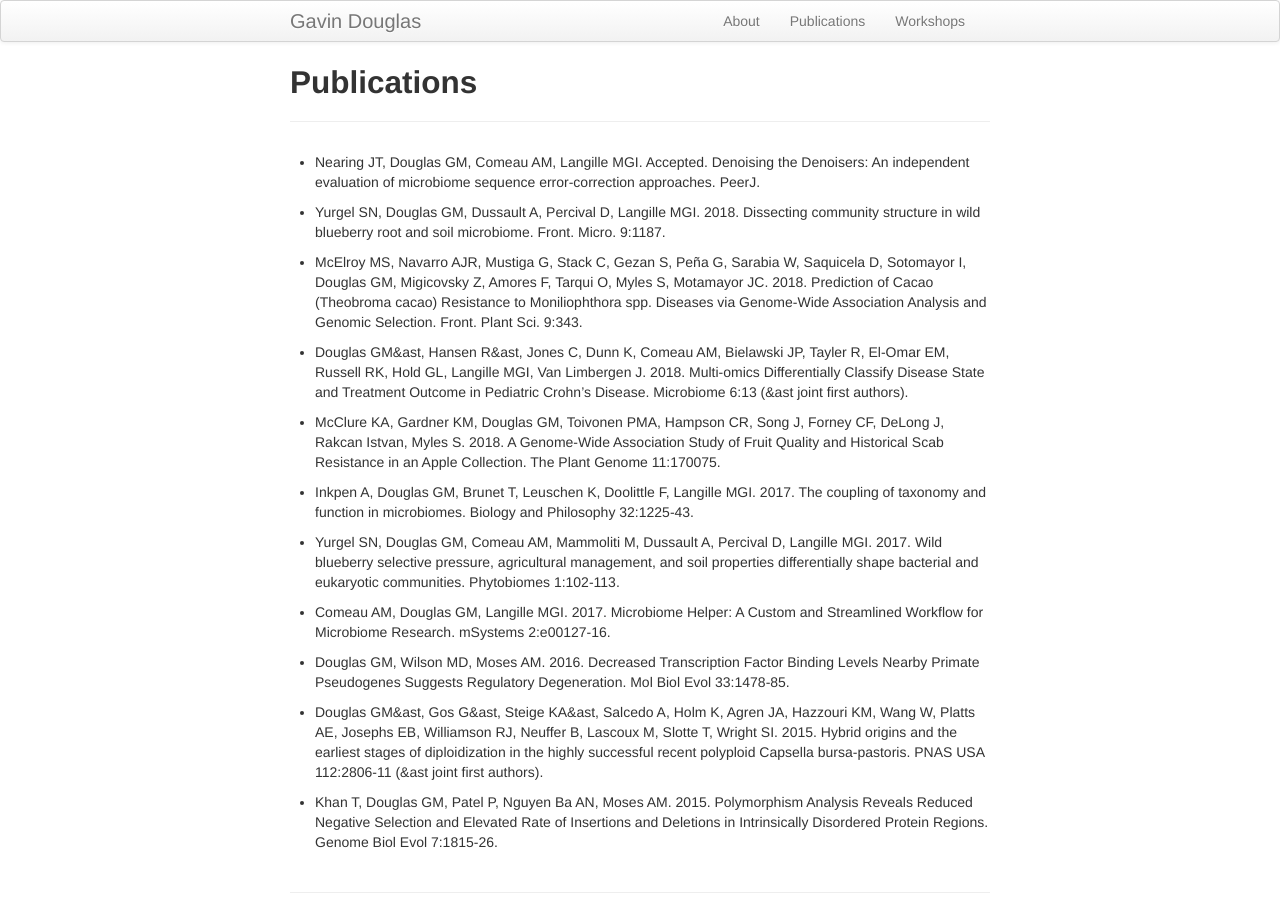
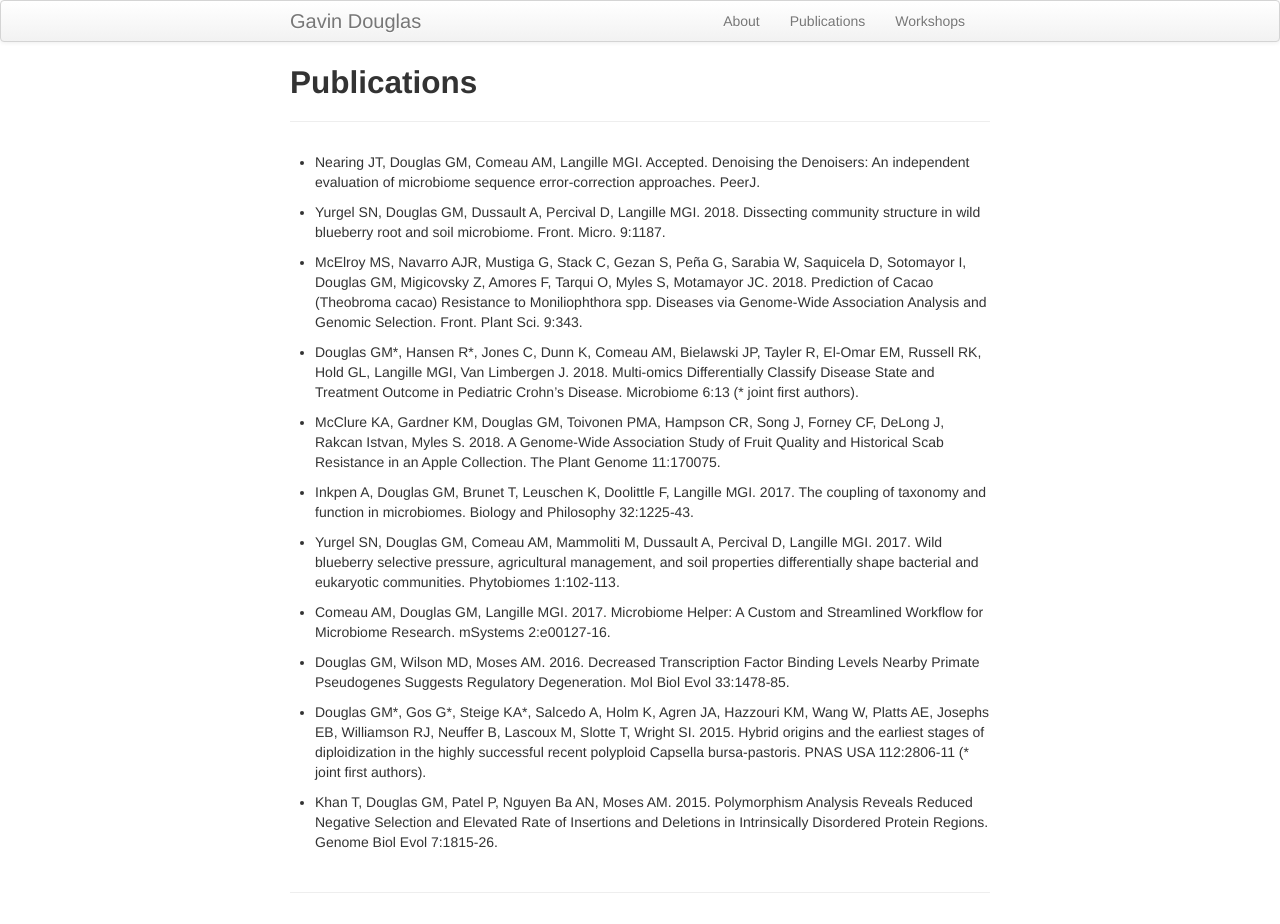
Before and after one commit to gavinmdouglas/gavinmdouglas.github.io, a Jekyll site: the page built from pages/publications.md, in a window 1280 px wide. Built offline with Jekyll 4.4.1, drawn with Linux system fonts in a browser that asks for light colours.

Commit message:
different asterisks fix

```diff
--- a/pages/publications.md
+++ b/pages/publications.md
@@ -9,7 +9,7 @@ title: Publications
 
 * McElroy MS, Navarro AJR, Mustiga G, Stack C, Gezan S, Peña G, Sarabia W, Saquicela D, Sotomayor I, Douglas GM, Migicovsky Z, Amores F, Tarqui O, Myles S, Motamayor JC. 2018. Prediction of Cacao (Theobroma cacao) Resistance to Moniliophthora spp. Diseases via Genome-Wide Association Analysis and Genomic Selection. Front. Plant Sci. 9:343.
 
-* Douglas GM&ast, Hansen R&ast, Jones C, Dunn K, Comeau AM, Bielawski JP, Tayler R, El-Omar EM, Russell RK, Hold GL, Langille MGI, Van Limbergen J. 2018. Multi-omics Differentially Classify Disease State and Treatment Outcome in Pediatric Crohn's Disease. Microbiome 6:13 (&ast joint first authors).
+* Douglas GM\*, Hansen R\*, Jones C, Dunn K, Comeau AM, Bielawski JP, Tayler R, El-Omar EM, Russell RK, Hold GL, Langille MGI, Van Limbergen J. 2018. Multi-omics Differentially Classify Disease State and Treatment Outcome in Pediatric Crohn's Disease. Microbiome 6:13 (\* joint first authors).
 
 * McClure KA, Gardner KM, Douglas GM, Toivonen PMA, Hampson CR, Song J, Forney CF, DeLong J, Rakcan Istvan, Myles S. 2018. A Genome-Wide Association Study of Fruit Quality and Historical Scab Resistance in an Apple Collection. The Plant Genome 11:170075.
 
@@ -21,6 +21,6 @@ title: Publications
 
 * Douglas GM, Wilson MD, Moses AM. 2016. Decreased Transcription Factor Binding Levels Nearby Primate Pseudogenes Suggests Regulatory Degeneration. Mol Biol Evol 33:1478-85.
 
-* Douglas GM&ast, Gos G&ast, Steige KA&ast, Salcedo A, Holm K, Agren JA, Hazzouri KM, Wang W, Platts AE, Josephs EB, Williamson RJ, Neuffer B, Lascoux M, Slotte T, Wright SI. 2015. Hybrid origins and the earliest stages of diploidization in the highly successful recent polyploid Capsella bursa-pastoris. PNAS USA 112:2806-11 (&ast joint first authors).
+* Douglas GM\*, Gos G\*, Steige KA\*, Salcedo A, Holm K, Agren JA, Hazzouri KM, Wang W, Platts AE, Josephs EB, Williamson RJ, Neuffer B, Lascoux M, Slotte T, Wright SI. 2015. Hybrid origins and the earliest stages of diploidization in the highly successful recent polyploid Capsella bursa-pastoris. PNAS USA 112:2806-11 (\* joint first authors).
 
 * Khan T, Douglas GM, Patel P, Nguyen Ba AN, Moses AM. 2015. Polymorphism Analysis Reveals Reduced Negative Selection and Elevated Rate of Insertions and Deletions in Intrinsically Disordered Protein Regions. Genome Biol Evol 7:1815-26.
```
